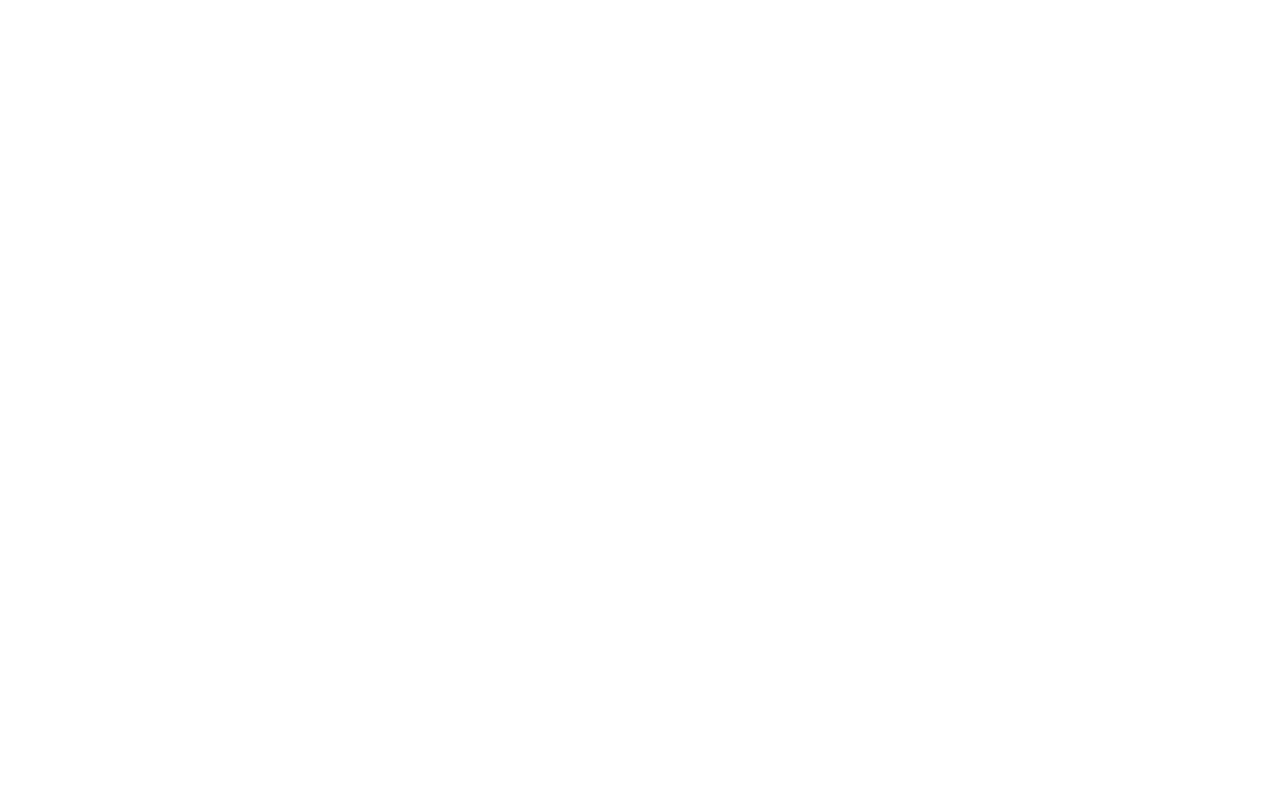
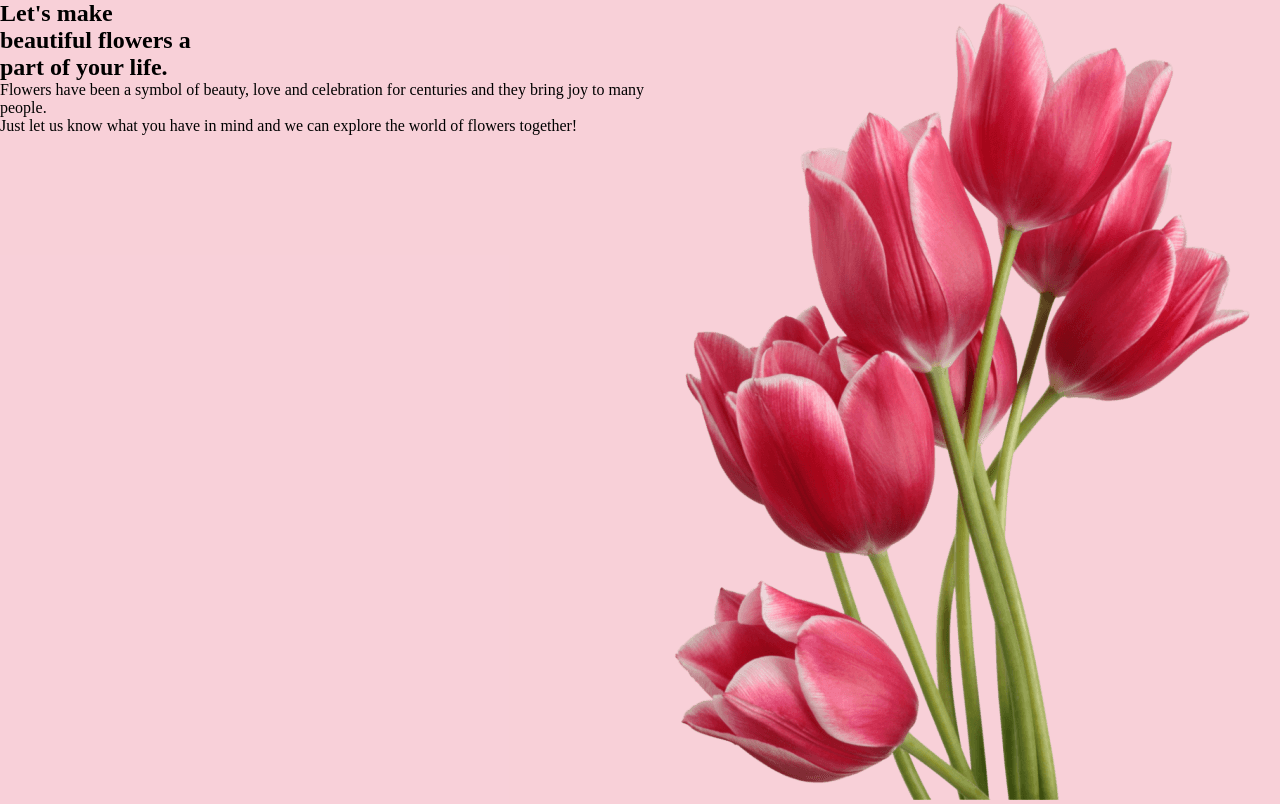
Before and after one commit to FardinEhsan/flower-assignment-repo, a plain HTML site: page index.html in a window 1280 px wide. Drawn offline with Linux system fonts and the light colour scheme.

Commit message:
incoming

```diff
--- a/index.html
+++ b/index.html
@@ -4,8 +4,26 @@
     <meta charset="UTF-8">
     <meta name="viewport" content="width=device-width, initial-scale=1.0">
     <title>Flower Shop</title>
+    <link rel="stylesheet" href="/styles.css">
 </head>
 <body>
+    <header class="header">
+        <div class="banner-container">
+            <div class="text">
+             <h2 class="banner-heading">
+                Let's make <br>beautiful flowers a <br>part of your life.
+             </h2>
+             <p class="banner-description">
+                Flowers have been a symbol of beauty, love and celebration for centuries and they bring joy to many people. <br>Just let us know what you have in mind and we can explore the world of flowers together!
+             </p>
+
+            </div>
+            <div class="photo">
+                <img src="/asset/pngwing 10.png" alt="">
+            </div>
+
+        </div>
+    </header>
 
 </body>
 </html>
--- /dev/null
+++ b/styles.css
@@ -0,0 +1,10 @@
+*{
+    margin: 0;
+}
+.header{
+    background-color:#e5547346;
+
+}
+.banner-container{
+    display: flex;
+}
```
Also changed, not shown: asset/Flower 01.png (added), asset/Group 57.png (added), asset/Group 58.png (added), asset/Group 59.png (added), asset/Rectangle 4.png (added), asset/Rectangle 5.png (added), asset/Rectangle 6.png (added), asset/Rectangle 9.png (added), asset/pngwing 10.png (added), asset/pngwing 5.png (added), asset/pngwing 6.png (added), asset/pngwing 7.png (added), asset/pngwing 8.png (added).
